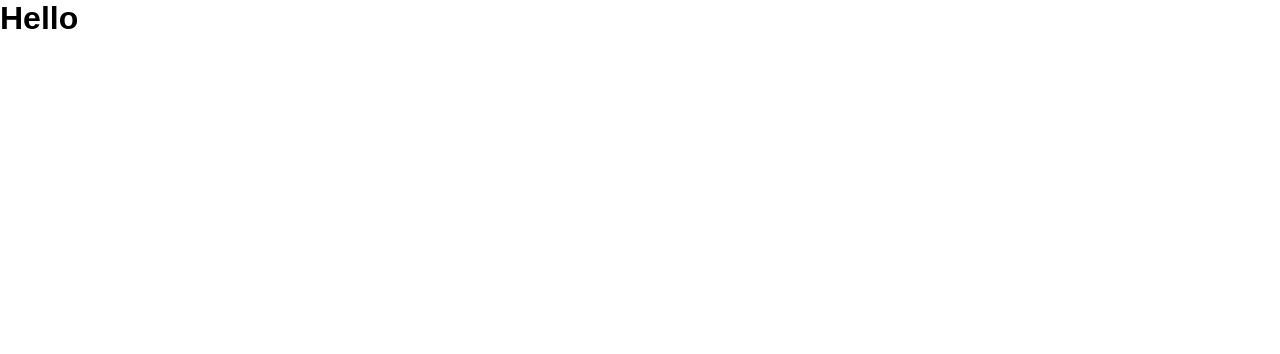
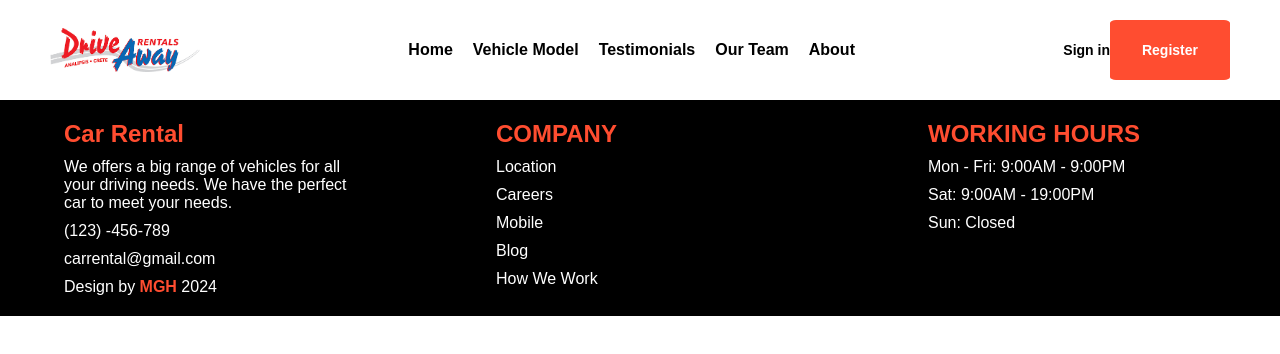
Before and after one commit to Mohamad-Gh/React_Apps, a React (Create React App) app in the folder car-rental-app/: page /about in a window 1280 px wide. Shown: the top 354 px of the page. Built offline with nearby package versions, Linux system fonts and the light colour scheme.

Commit message:
Add About Page

```diff
--- a/car-rental-app/src/components/About.jsx
+++ b/car-rental-app/src/components/About.jsx
@@ -1,7 +1,12 @@
-// import Header from "./Header";
-// import Footer from "./Footer";
+import Header from "./Header";
+import Footer from "./Footer";
 
 function About() {
-  return <h1>Hello</h1>;
+  return (
+    <>
+      <Header />
+      <Footer />
+    </>
+  );
 }
 export default About;
```
